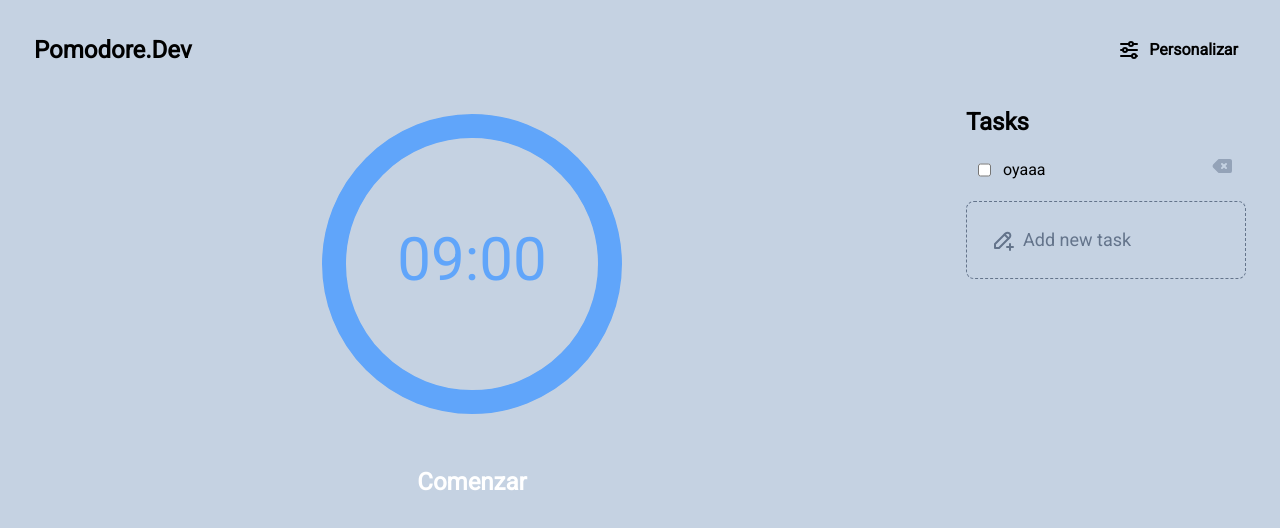
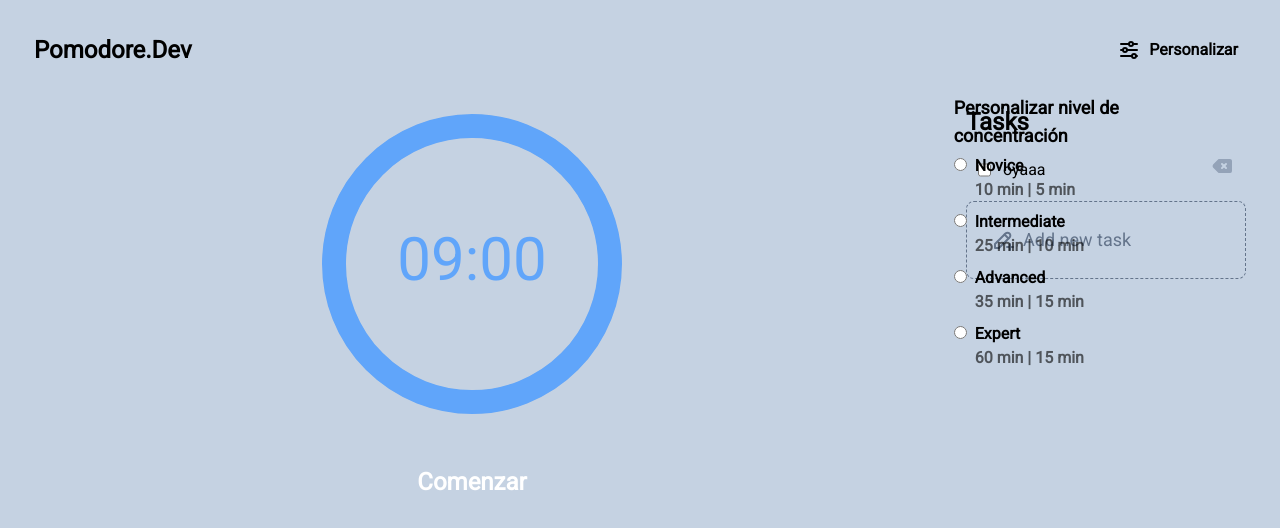
Before and after one commit to darckis28/pomodorodev, a React (Vite) app: page / in a window 1280 px wide. Both pictures are taken after a click on the button "Personalizar". Shown: the top 528 px of the page. Built offline with nearby package versions, Linux system fonts and the light colour scheme; what tw-neumorphism would draw is missing.

Commit message:
add: implementar componente Settings en el Header para personalizar niveles de concentración

```diff
--- a/src/components/Header.jsx
+++ b/src/components/Header.jsx
@@ -1,21 +1,55 @@
 import { useState } from "react";
 import SettingsIcon from "../icons/SettingIcon";
+import Settings from "./Settings";
 
 const Header = () => {
   const [show, setShow] = useState(false);
+
   return (
     <div className=" w-full py-4 px-5 flex justify-between items-center ">
       <h1 className="font-extrabold text-2xl ">Pomodore.Dev</h1>
-      <div>
+      <div className="relative">
         <button
           onClick={() => setShow(!show)}
           className={`p-2 ${
             show ? "nm-inset-slate-200" : "nm-concave-white"
-          }   rounded-lg flex justify-center items-center gap-2 font-semibold transition-all`}
+          }   rounded-lg flex justify-center items-center gap-2 font-semibold transition-all relative`}
         >
           <SettingsIcon />
           <span>Personalizar</span>
         </button>
+        {show && (
+          <div
+            className={
+              "nm-concave-slate-200 absolute top-12 min-w-60 right-1/2 p-4 "
+            }
+          >
+            <h3 className="text-lg font-semibold mb-2">
+              Personalizar nivel de concentración
+            </h3>
+            <Settings
+              title={"Novice"}
+              pomodoro={10}
+              breack={5}
+            />
+            <Settings
+              title={"Intermediate"}
+              pomodoro={25}
+              breack={10}
+            />
+
+            <Settings
+              title={"Advanced"}
+              pomodoro={35}
+              breack={15}
+            />
+            <Settings
+              title={"Expert"}
+              pomodoro={60}
+              breack={15}
+            />
+          </div>
+        )}
       </div>
     </div>
   );
--- /dev/null
+++ b/src/components/Settings.jsx
@@ -0,0 +1,17 @@
+const Settings = ({ title, pomodoro, breack }) => {
+  return (
+    <div className="w-full flex gap-2 items-start mb-2">
+      <input
+        type="radio"
+        id="preference"
+      />
+      <div className="-translate-y-1">
+        <label className="font-semibold">{title}</label>
+        <div className="font-semibold text-black/60">
+          <span className="">{pomodoro} min</span> | <span>{breack} min</span>
+        </div>
+      </div>
+    </div>
+  );
+};
+export default Settings;
```
